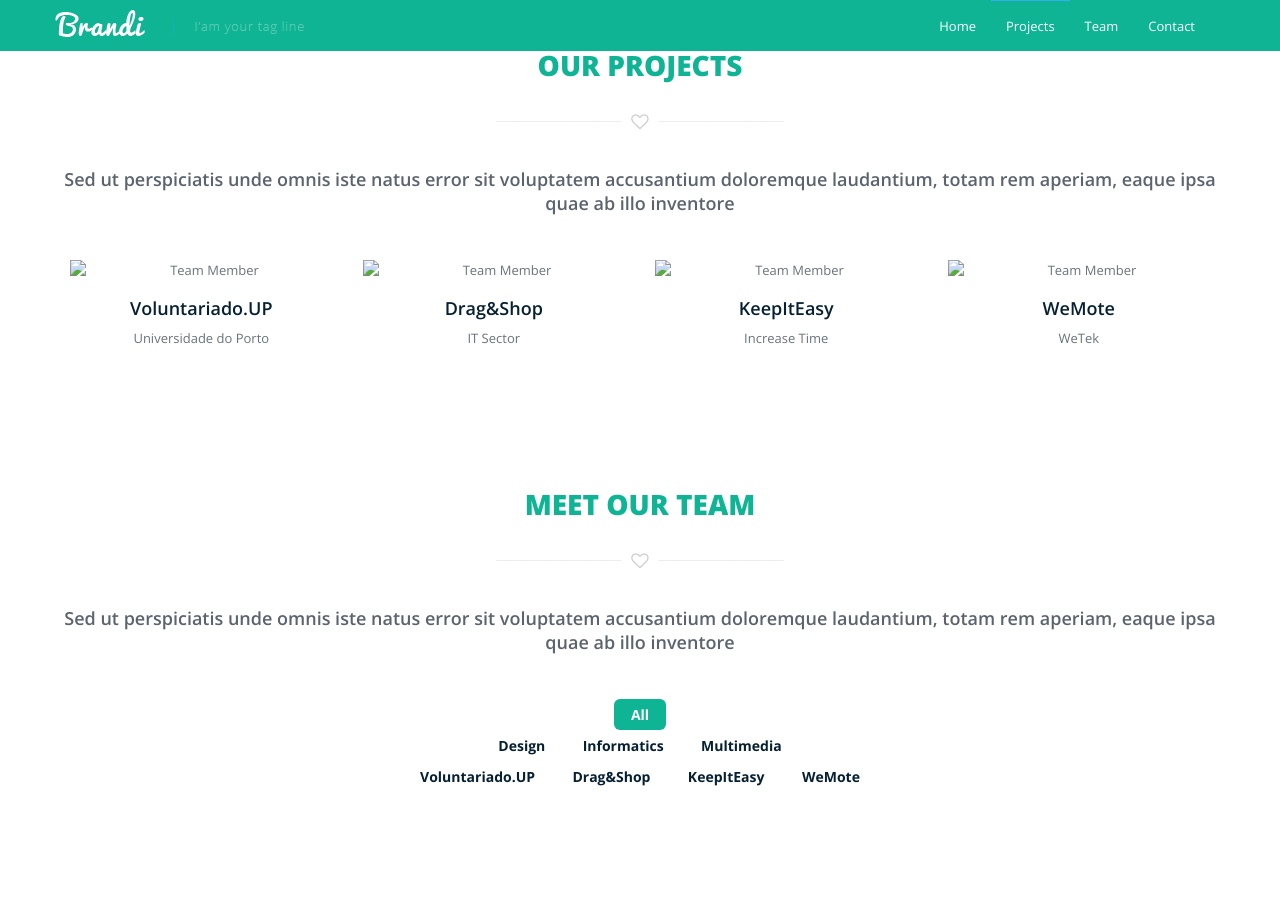
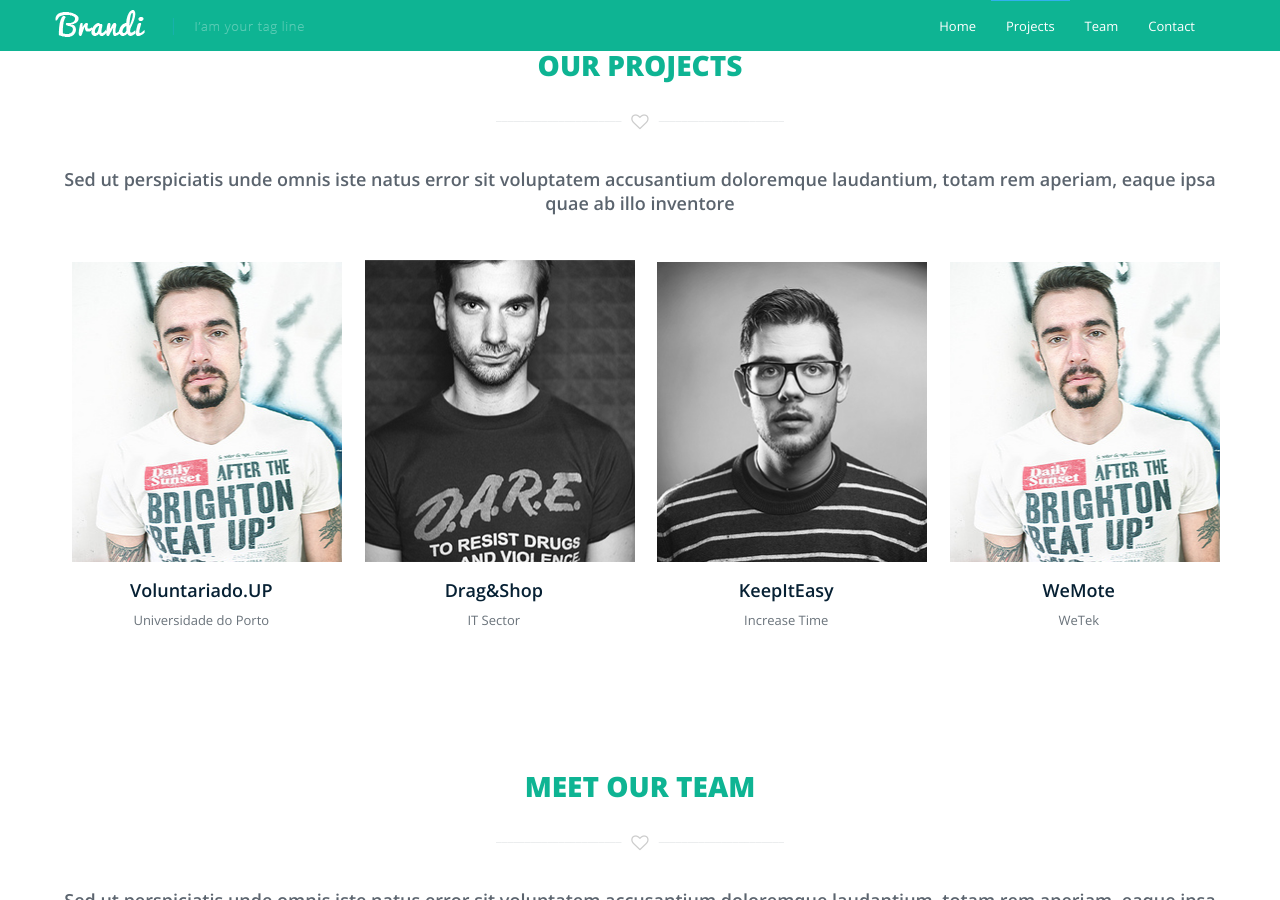
Before and after one commit to IgniteLGP/ignitelgp.github.io, a Jekyll site: the page built from index.html, in a window 1280 px wide and 900 px high, scrolled down 920 px. Built offline with Jekyll 4.4.1, drawn with Linux system fonts in a browser that asks for light colours; nearby versions of some CDN libraries.

Commit message:
fixed projects images

```diff
--- a/index.html
+++ b/index.html
@@ -54,7 +54,7 @@ layout: default
 			<!-- single member -->
 			<figure class="team-member col-md-3 col-sm-6 col-xs-12 text-center wow fadeInUp animated" data-wow-duration="500ms">
 				<div class="member-thumb">
-					<img src="img/team/member-1.png" alt="Team Member" class="img-responsive">
+					<img src="img/projects/member-1.png" alt="Team Member" class="img-responsive">
 					<figcaption class="overlay">
 						<h5>voluptatem quia voluptas </h5>
 						<p>sit aspernatur aut odit aut fugit,</p>
@@ -73,7 +73,7 @@ layout: default
 			<!-- single member -->
 			<figure class="team-member col-md-3 col-sm-6 col-xs-12 text-center wow fadeInUp animated" data-wow-duration="500ms" data-wow-delay="300ms">
 				<div class="member-thumb">
-					<img src="img/team/member-2.png" alt="Team Member" class="img-responsive">
+					<img src="img/projects/member-2.png" alt="Team Member" class="img-responsive">
 					<figcaption class="overlay">
 						<h5>voluptatem quia voluptas </h5>
 						<p>sit aspernatur aut odit aut fugit,</p>
@@ -92,7 +92,7 @@ layout: default
 			<!-- single member -->
 			<figure class="team-member col-md-3 col-sm-6 col-xs-12 text-center wow fadeInUp animated" data-wow-duration="500ms" data-wow-delay="600ms">
 				<div class="member-thumb">
-					<img src="img/team/member-3.png" alt="Team Member" class="img-responsive">
+					<img src="img/projects/member-3.png" alt="Team Member" class="img-responsive">
 					<figcaption class="overlay">
 						<h5>voluptatem quia voluptas </h5>
 						<p>sit aspernatur aut odit aut fugit,</p>
@@ -111,7 +111,7 @@ layout: default
 			<!-- single member -->
 			<figure class="team-member col-md-3 col-sm-6 col-xs-12 text-center wow fadeInUp animated" data-wow-duration="500ms" data-wow-delay="900ms">
 				<div class="member-thumb">
-					<img src="img/team/member-1.png" alt="Team Member" class="img-responsive">
+					<img src="img/projects/member-1.png" alt="Team Member" class="img-responsive">
 					<figcaption class="overlay">
 						<h5>voluptatem quia voluptas </h5>
 						<p>sit aspernatur aut odit aut fugit,</p>
```
